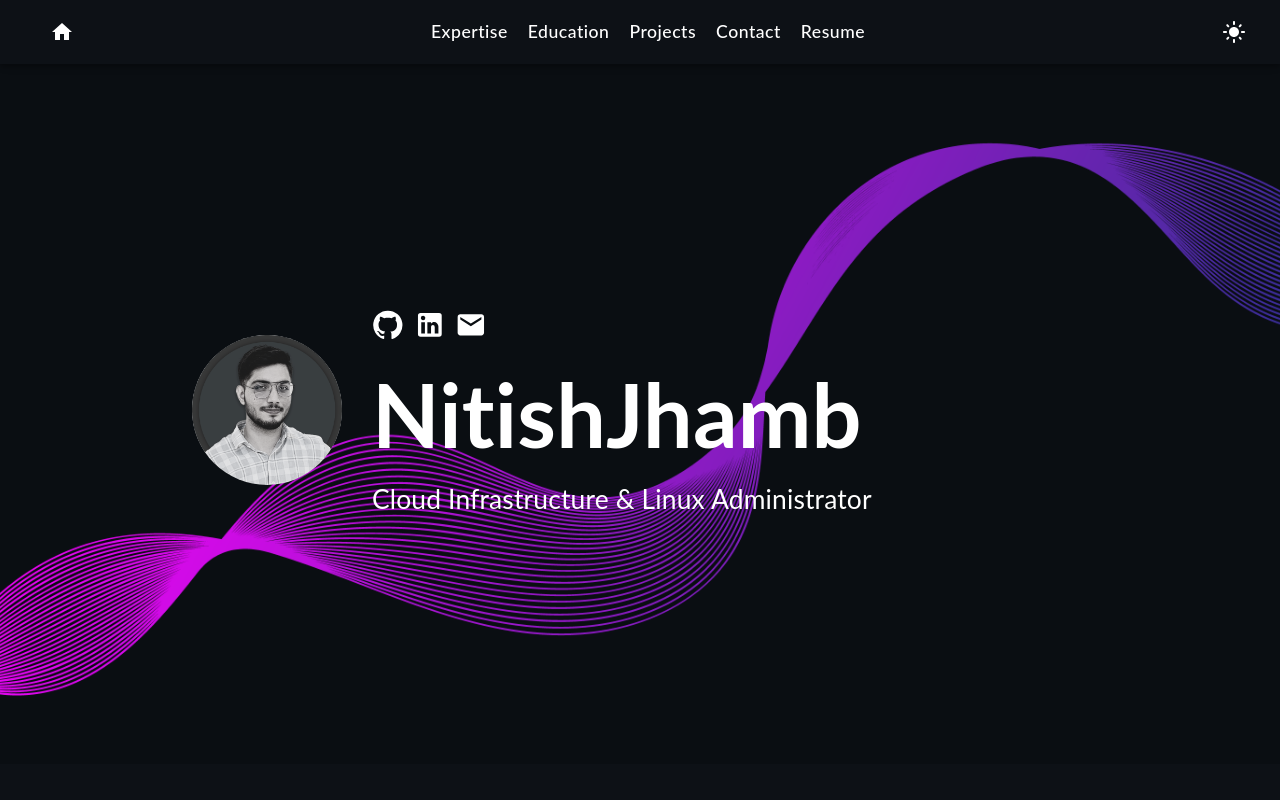
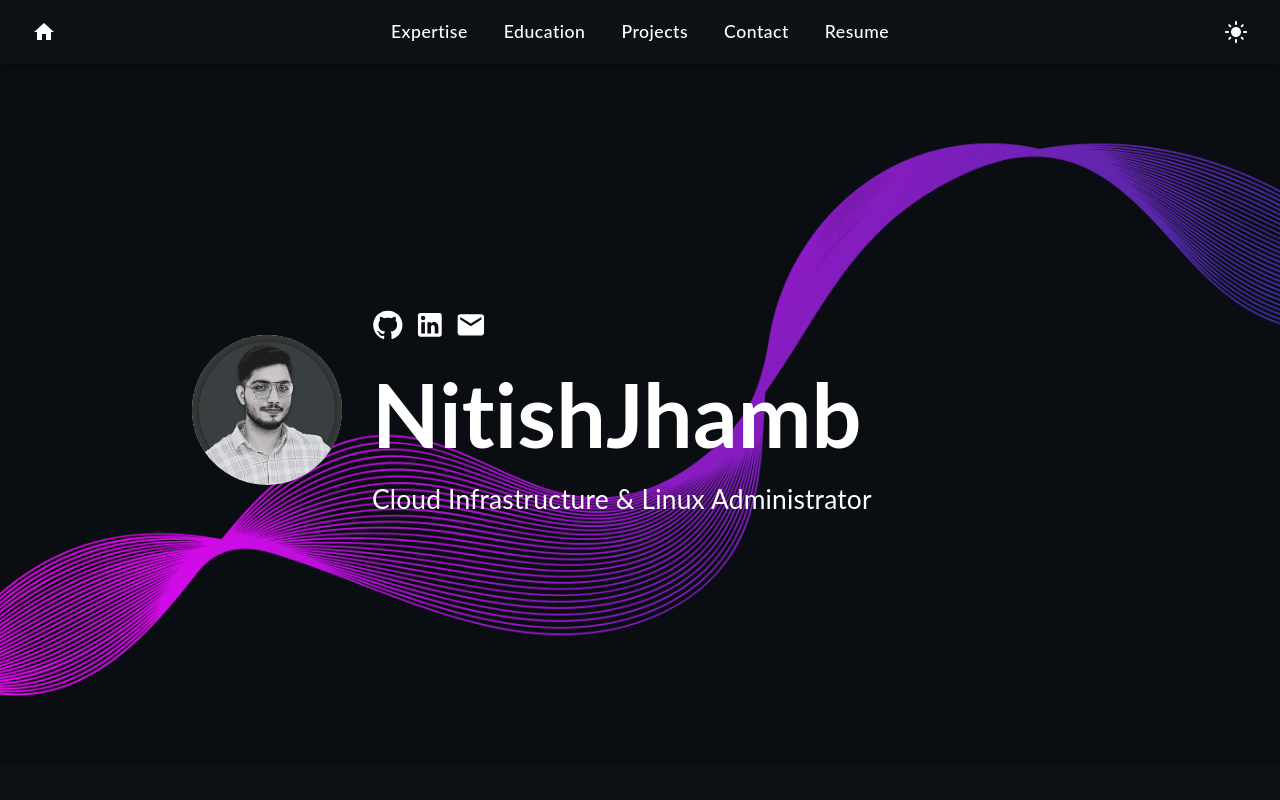
Before and after one commit to Nitishjhamb/MyPortfolio, a React (Create React App) app: page / in a window 1280 px wide. Shown: the top 800 px of the page. Built offline with nearby package versions, Linux system fonts and the light colour scheme.

Commit message:
minor chnages

```diff
--- a/package.json
+++ b/package.json
@@ -25,6 +25,7 @@
     "gh-pages": "^6.3.0",
     "react": "^18.3.1",
     "react-dom": "^18.3.1",
+    "react-icons": "^5.5.0",
     "react-modal": "^3.16.3",
     "react-pdf": "^9.2.1",
     "react-router-dom": "^7.2.0",
--- a/src/assets/styles/Contact.scss
+++ b/src/assets/styles/Contact.scss
@@ -24,7 +24,7 @@
   }
 
   input,textarea {
-    background-color: #e2dee9;
+    background-color: #ffffff;
     font-weight: 400;
     font-family: "Lato", sans-serif;
   }
--- a/src/assets/styles/Main.scss
+++ b/src/assets/styles/Main.scss
@@ -30,11 +30,39 @@
         svg {
             font-size: 1.8em;
         }
+
+        a {
+            color: white; /* Default color */
+            transition: color 0.3s ease; /* Smooth transition */
+
+            &:hover {
+                color: #4d9bff; /* Change to your preferred hover color */
+            }
+
+            &:visited {
+                color: white; /* Keep the original color after visiting */
+            }
+        }
     }
 
     .mobile_social_icons {
         display: none;
+
+        a {
+            color: white; /* Default color */
+            transition: color 0.3s ease; /* Smooth transition */
+
+            &:hover {
+                color: #4d9bff; /* Change to your preferred hover color */
+            }
+
+            &:visited {
+                color: white; /* Keep the original color after visiting */
+            }
+        }
     }
+
+
 
     p {
         font-size: 1.5em;
--- a/src/components/Navigation.tsx
+++ b/src/components/Navigation.tsx
@@ -14,7 +14,7 @@ import DarkModeIcon from "@mui/icons-material/DarkMode";
 import LightModeIcon from "@mui/icons-material/LightMode";
 import MenuIcon from "@mui/icons-material/Menu";
 import CloseIcon from "@mui/icons-material/Close";
-import HomeIcon from "@mui/icons-material/Home";
+import HomeIcon from '@mui/icons-material/Home';
 
 const navItems = [
     { name: "Expertise", id: "expertise" },
@@ -36,6 +36,7 @@ function Navigation({ parentToChild, modeChange }: any) {
     const handleMenuClose = () => {
         setAnchorEl(null);
     };
+
     const scrollToSection = (section: string) => {
         handleMenuClose();
         if (location.pathname !== "/") {
@@ -48,18 +49,43 @@ function Navigation({ parentToChild, modeChange }: any) {
         }
     };
 
+    // Function to navigate to home
+    const goHome = () => {
+        navigate("/");
+        setTimeout(() => {
+            window.scrollTo({ top: 0, behavior: "smooth" });
+        }, 100);
+    };
+
     return (
         <Box sx={{ display: "flex" }}>
             <CssBaseline />
             <AppBar component="nav">
-                <Toolbar className="navigation-bar" sx={{ display: "flex", justifyContent: "space-between", alignItems: "center" }}>
-                    <Box sx={{ display: "flex", alignItems: "center" }}>
+                <Toolbar className="navigation-bar" sx={{
+                    display: "flex",
+                    justifyContent: "space-between",
+                    alignItems: "center"
+                }}>
+
+                    {/* Left section with menu and home icons */}
+                    <Box sx={{
+                        display: "flex",
+                        alignItems: "center",
+                        gap: 1
+                    }}>
                         {/* Menu Icon for Small Screens */}
                         <IconButton
                             edge="start"
                             color="inherit"
                             aria-label="menu"
-                            sx={{ display: { xs: "block", sm: "none" } }}
+                            sx={{
+                                display: { xs: "block", sm: "none" },
+                                width: "40px",
+                                height: "40px",
+                                padding: "8px",
+                                alignItems: "center",
+                                justifyContent: "center"
+                            }}
                             onClick={handleMenuOpen}
                         >
                             <MenuIcon />
@@ -67,18 +93,28 @@ function Navigation({ parentToChild, modeChange }: any) {
 
                         {/* Home Icon */}
                         <IconButton
-                            edge="start"
                             color="inherit"
                             aria-label="home"
-                            onClick={() => navigate("/")}
-                            sx={{ ml: 2 }}
+                            onClick={goHome}
+                            sx={{
+                                width: "40px",
+                                height: "40px",
+                                padding: "8px",
+                                display: "flex",
+                                alignItems: "center",
+                                justifyContent: "center"
+                            }}
                         >
-                            <HomeIcon fontSize="medium" /> {/* Use the Home icon */}
+                            <HomeIcon />
                         </IconButton>
                     </Box>
 
-                    {/* Desktop Navigation */}
-                    <Box sx={{ display: { xs: "none", sm: "block" } }}>
+                    {/* Desktop Navigation - Middle section */}
+                    <Box sx={{
+                        display: { xs: "none", sm: "flex" },
+                        alignItems: "center",
+                        gap: 2
+                    }}>
                         {navItems.map((item) => (
                             <Button
                                 key={item.name}
@@ -88,15 +124,31 @@ function Navigation({ parentToChild, modeChange }: any) {
                                 {item.name}
                             </Button>
                         ))}
-                        <Button onClick={() => navigate("/resume")} sx={{ color: "#fff" }}>
+                        <Button
+                            onClick={() => navigate("/resume")}
+                            sx={{ color: "#fff" }}
+                        >
                             Resume
                         </Button>
                     </Box>
 
-                    {/* Theme Toggle Button */}
-                    <IconButton onClick={modeChange} sx={{ color: "inherit" }}>
-                        {mode === "dark" ? <LightModeIcon /> : <DarkModeIcon />}
-                    </IconButton>
+                    {/* Theme Toggle Button - Right section */}
+                    <Box>
+                        <IconButton
+                            onClick={modeChange}
+                            sx={{
+                                color: "inherit",
+                                width: "40px",
+                                height: "40px",
+                                padding: "8px",
+                                display: "flex",
+                                alignItems: "center",
+                                justifyContent: "center"
+                            }}
+                        >
+                            {mode === "dark" ? <LightModeIcon /> : <DarkModeIcon />}
+                        </IconButton>
+                    </Box>
                 </Toolbar>
             </AppBar>
 
@@ -123,7 +175,10 @@ function Navigation({ parentToChild, modeChange }: any) {
                         {item.name}
                     </MenuItem>
                 ))}
-                <MenuItem onClick={() => navigate("/resume")} sx={{ py: 1.5 }}>
+                <MenuItem onClick={() => {
+                    handleMenuClose();
+                    navigate("/resume")
+                    }} sx={{ py: 1.5 }}>
                     Resume
                 </MenuItem>
             </Menu>
```
Also changed, not shown: src/components/index.js (line endings or trailing spaces), 1 other file (tests, documents, lock files or other folders).
